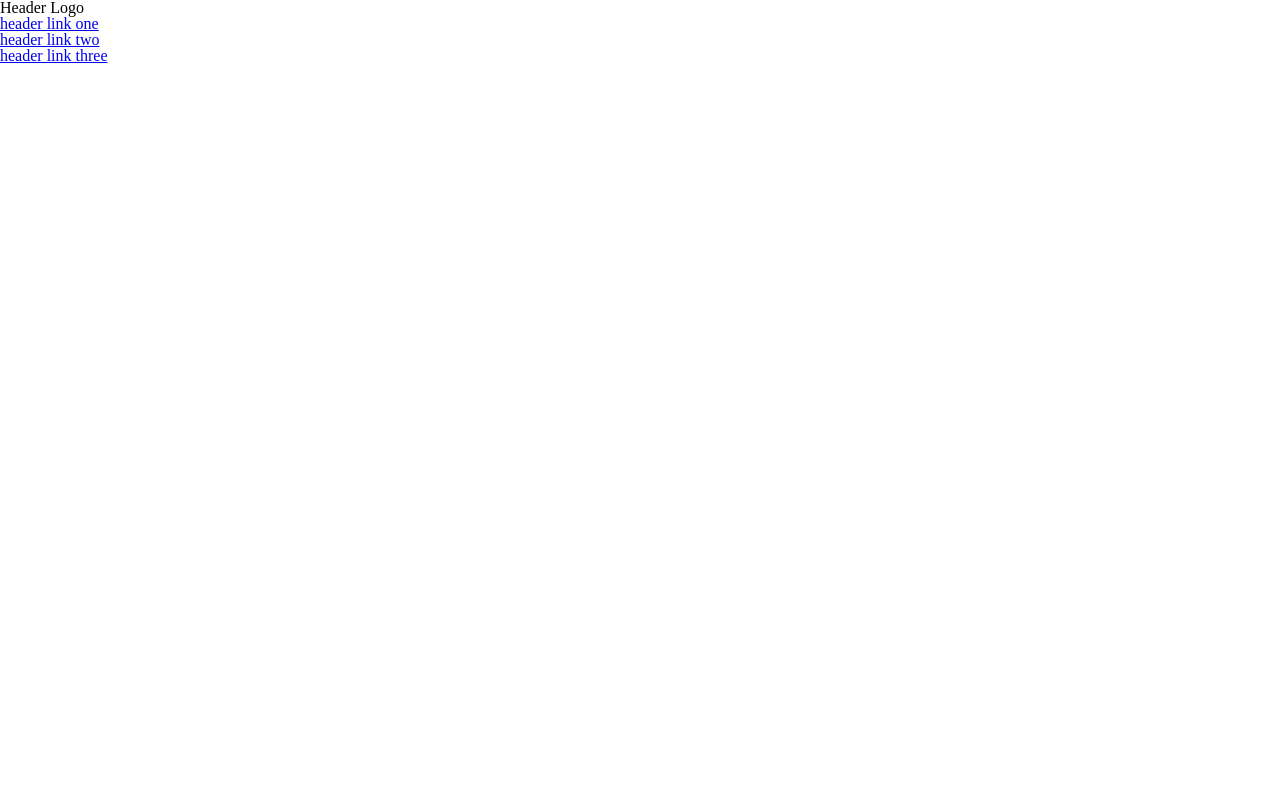
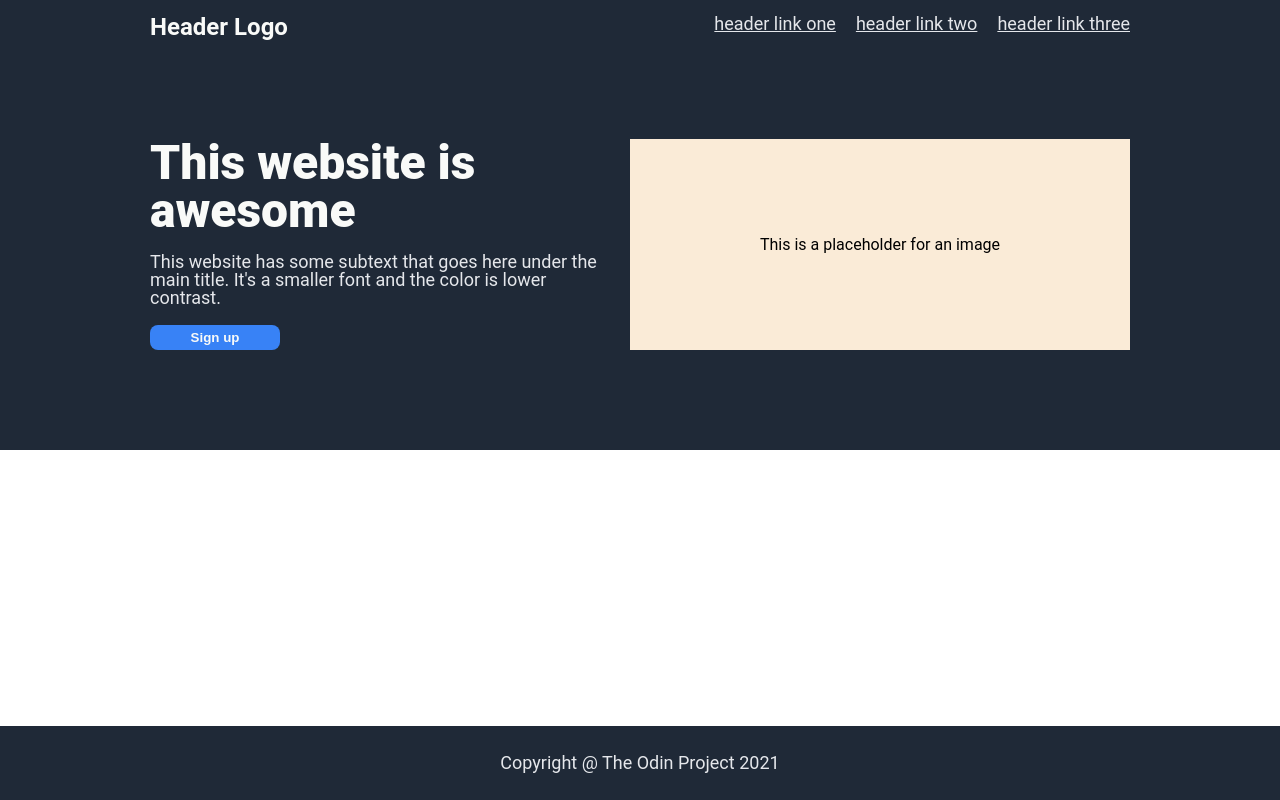
Before and after one commit to nguyenhuy-hoanganh/odin-landing-page, a plain HTML site: page index.html in a window 1280 px wide. Drawn offline with Linux system fonts and the light colour scheme.

Commit message:
Apply basic HTML and CSS for header, hero section and footer
The placeholder image div should be replaced with an img in the future.

```diff
--- a/index.html
+++ b/index.html
@@ -11,14 +11,22 @@
 <body>
   <div class="top-section">
     <div class="header">
-      Header Logo
+      <div class="logo">Header Logo</div>
       <ul>
         <li><a href="#">header link one</a></li>
         <li><a href="#">header link two</a></li>
         <li><a href="#">header link three</a></li>
       </ul>
     </div>
-    <div class="hero-section"></div>
+    <div class="hero-section">
+      <div class="hero-left">
+        <div class="main-text">This website is awesome</div>
+        <p class="secondary-text">This website has some subtext that goes here under the main title. It's a smaller font
+          and the color is lower contrast.</p>
+        <button type="button" id="signup-btn"> Sign up</button>
+      </div>
+      <div class="placeholder-image">This is a placeholder for an image</div>
+    </div>
   </div>
 
   <div class="information-section"></div>
@@ -27,7 +35,7 @@
 
   <div class="calltoaction-section"></div>
 
-  <div class="footer"></div>
+  <div class="footer">Copyright @ The Odin Project 2021</div>
 </body>
 
 </html>
--- a/style.css
+++ b/style.css
@@ -46,5 +46,108 @@ table {
 	border-collapse: collapse;
 	border-spacing: 0;
 }
+/* CSS reset ends here */
+/* ========================================= */
 
-/* CSS reset ends here */
+/* Begin CSS styling */
+html {
+    height: 100%;
+}
+
+body {
+    min-height: 100%;
+    display: flex;
+    flex-direction: column;
+    justify-content: space-between;
+    font-family: "Roboto", "Arial", sans-serif;
+}
+
+.top-section, .footer {
+    background-color: #1f2937;
+}
+
+.top-section {
+    padding-left: 150px;
+    padding-right: 150px;
+}
+
+.header {
+    display: flex;
+    justify-content: space-between;
+    padding-top: 15px;
+}
+
+.header .logo {
+    font-weight: bold;
+    font-size: 24px;
+    color: #f9faf8;
+}
+
+.header ul {
+    display: flex;
+    gap: 20px;
+}
+
+.header ul li a,
+.hero-left .secondary-text,
+.footer {
+    font-size: 18px;
+    color: #e5e7eb;
+}
+
+.hero-section {
+    display: flex;
+    padding-top: 100px;
+    padding-bottom: 100px;
+    gap: 30px;
+}
+
+.hero-left {
+    display: flex;
+    flex-direction: column;
+    gap: 18px;
+}
+
+.hero-left .main-text {
+    font-size: 48px;
+    color: #f9faf8;
+    font-weight: 900;
+}
+
+.hero-left .main-text,
+.hero-left .secondary-text {
+    max-width: 450px;
+}
+
+#signup-btn {
+    border-radius: 8px;
+    border: 0;
+    width: 130px;
+    padding: 5px;
+    font-weight: bold;
+    background-color: #3882f6;
+    color: #f9faf8;
+    transition-duration: 0.4s;
+    cursor: pointer;
+}
+
+#signup-btn:hover {
+    background-color: #f9faf8;
+    color: #3882f6;
+}
+
+.placeholder-image {
+    flex: 1;
+    background-color: antiquewhite;
+    display: flex;
+    justify-content: center;
+    align-items: center;
+    padding: 20px;
+}
+
+.footer {
+    display: flex;
+    justify-content: center;
+    align-items: center;
+    padding: 28px;
+}
```
